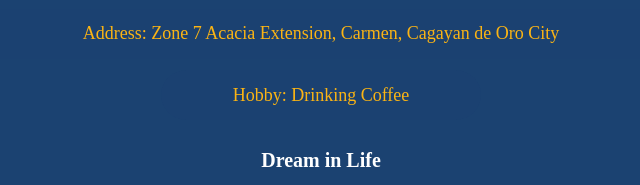
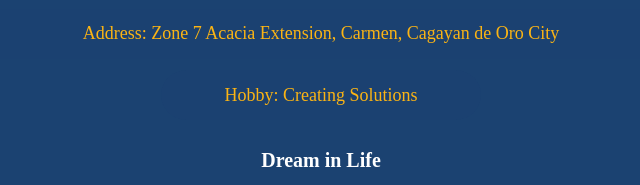
Before and after one commit to christian-av/it111web, a plain HTML site: page index.html in a window 1280 px wide. Shown: the part 392-577 px from the top of the page, 319-959 px from the left. Drawn offline with Linux system fonts and the light colour scheme.

Commit message:
Update index.html

```diff
--- a/index.html
+++ b/index.html
@@ -17,7 +17,7 @@
 	<span id="break">-</span>
 	<p id="paragraph3">Address: Zone 7 Acacia Extension, Carmen, Cagayan de Oro City</p>
 	<span id="break">-</span>
-	<p id="paragraph4">Hobby: Drinking Coffee</p>
+	<p id="paragraph4">Hobby: Creating Solutions</p>
 	<span id="break">-</span>
 	<h2 id="htxt">Dream in Life</i></h1>
 	<h2 id="h2"><i>"To become a Successful Programmer"</i></h2>
```
